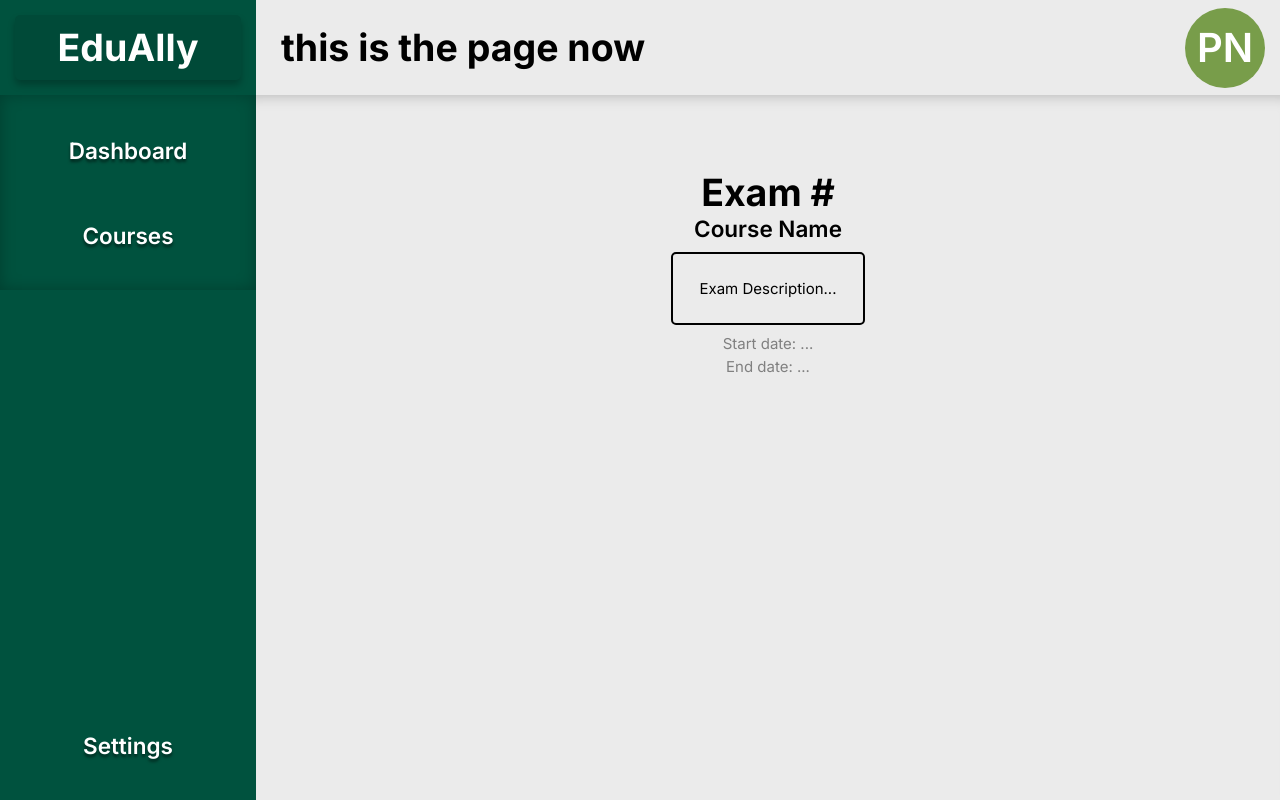
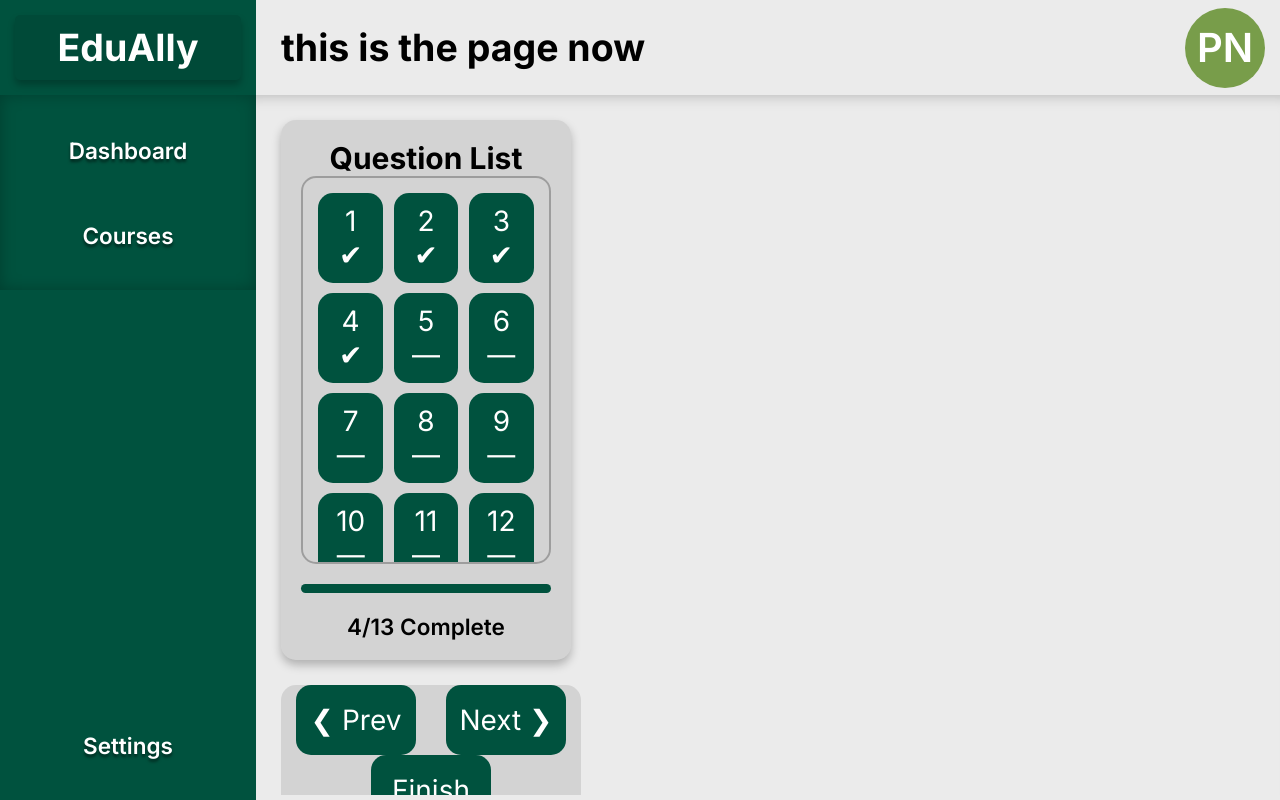
Before and after one commit to SUNY-Brockport-ACM-Student-Chapter/ai-education-frontend, a Next.js app: page / in a window 1280 px wide. Built offline with nearby package versions, Linux system fonts and the light colour scheme.

Commit message:
Update ExamPageInfoBox with input parameters

```diff
--- a/src/app/components/ExamPageInfoBox.tsx
+++ b/src/app/components/ExamPageInfoBox.tsx
@@ -1,21 +1,29 @@
 import React from 'react';
 import './component-style.css';
 
-const ExamPageInofBox = () => {
+interface ExamPageProps{
+    examNum: number;
+    courseName: string;
+    examDesc: string;
+    startDate: string;
+    endDate: string;
+}
+
+const ExamPageInfoBox: React.FC<ExamPageProps> = ({examNum, courseName, examDesc, startDate, endDate}) => {
     return (
         <div className="exampage-infobox">
-            <h1>Exam #</h1>
-            <h3>Course Name</h3>
+            <h1>Exam {examNum}</h1>
+            <h3>{courseName}</h3>
             <div className="exampage-infobox-desc">
-                <p>Exam Description...</p>
+                <p>{examDesc}</p>
             </div>
             <div className="exampage-infobox-dates">
-                <p>Start date: ...</p>
-                <p>End date: ...</p>
+                <p>Start date: {startDate}</p>
+                <p>End date: {endDate}</p>
             </div>
         </div>
     );
 
 };
 
-export default ExamPageInofBox;
+export default ExamPageInfoBox;
--- a/src/app/components/component-style.css
+++ b/src/app/components/component-style.css
@@ -130,12 +130,13 @@
   text-align: center;
   border-radius: 10px;
 }
+
 .exampage-infobox-desc{
   border: solid, 2px;
   border-radius: 5px;
   padding: 10px;
   margin-top: 10px;
-  max-height: 150;
+  max-height: 150px;
   overflow-y: scroll;
 }
 .exampage-infobox-dates{
--- a/src/app/page.tsx
+++ b/src/app/page.tsx
@@ -3,7 +3,7 @@
 import Header from './components/Header';
 import PrevNext from './components/PrevNext';
 import QuestionList from './components/QuestionList';
-import ExamPageInofBox from './components/ExamPageInfoBox';
+import ExamPageInfoBox from './components/ExamPageInfoBox';
 
 const Page: React.FC = () => {
   const pageTitle = "this is the page now";
@@ -14,8 +14,9 @@
       <Header pageTitle={pageTitle} />
       <div className="main-workspace">
         {/* Add your content within the main-workspace div */}
-
-        <ExamPageInofBox />
+        <QuestionList />
+        <PrevNext />
+        <ExamPageInfoBox examNum={2} courseName='CSS 101' examDesc='Cascading Style Sheets is a style sheet language used for specifying the presentation and styling of a document written in a markup language such as HTML or XML. CSS is a cornerstone technology of the World Wide Web, alongside HTML and JavaScript.' startDate='10/2/32' endDate='10/9/32' />
       </div>
     </div>
   );
```
